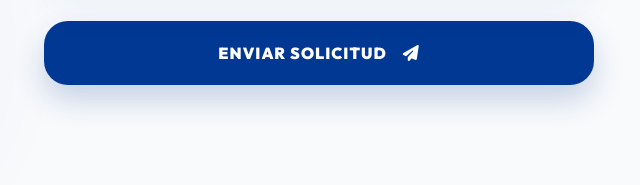
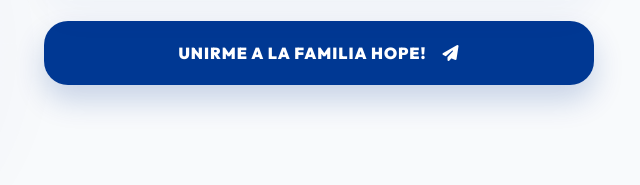
Before and after one commit to AtizapanProyectos/Oreocake, a Django app: page /venezuela/ in a window 1280 px wide. Shown: the part 1320-1505 px from the top of the page, without its empty margins (321-961 px from the left). Run offline with Django 5.2, Linux system fonts and the light colour scheme.

Commit message:
reagendar fix 1  + Venezuala 5 base y mensaje FAMILIA

```diff
--- a/templates/formulario_venezuela.html
+++ b/templates/formulario_venezuela.html
@@ -274,7 +274,7 @@
 
             <!-- Burbuja 5: Botón -->
             <button type="submit" class="vz-btn-submit">
-                Enviar Solicitud <i class="fas fa-paper-plane" style="margin-left: 6px;"></i>
+                Unirme a la Familia HOPE! <i class="fas fa-paper-plane" style="margin-left: 6px;"></i>
             </button>
         </form>
 
```
